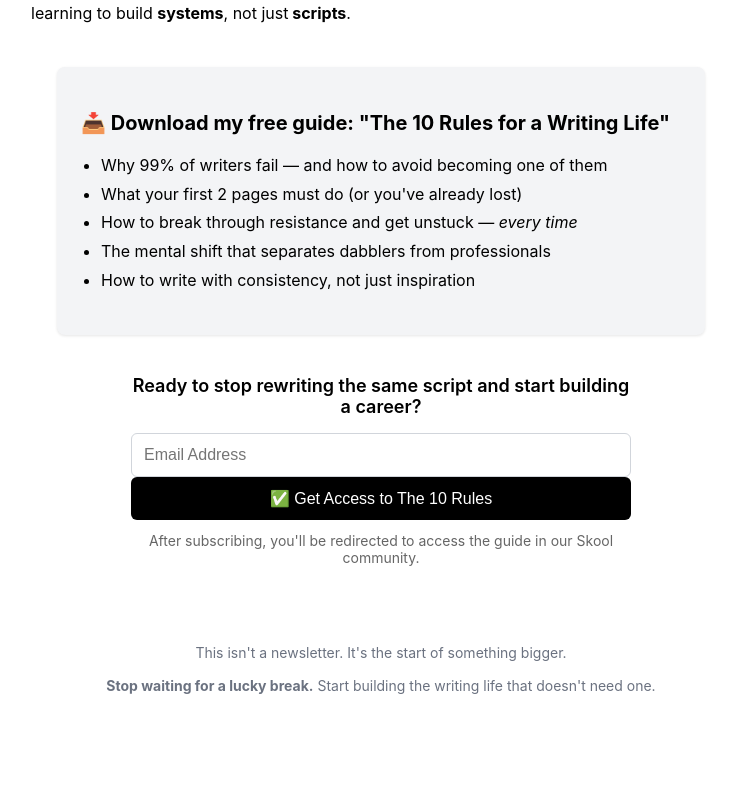
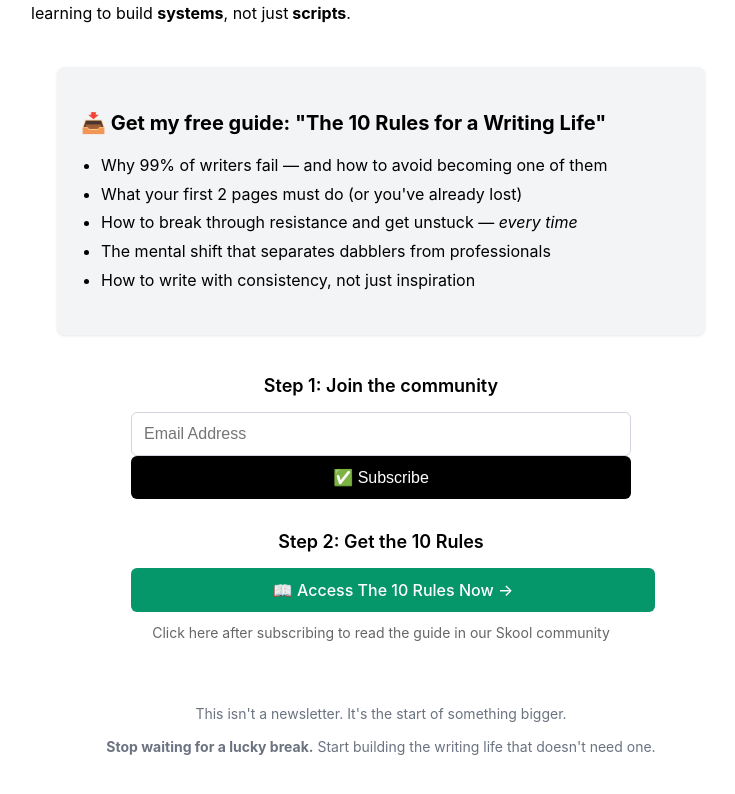
Before and after one commit to MajorityMedia/Writers-Forge-1st-Test-Landing-Page-Sept-25, a Next.js app: page / in a window 1280 px wide. Shown: the part 550-1344 px from the top of the page, without its empty margins (259-994 px from the left). Before the commit the page ends 1306 px from the top, so only its background shows below. Built offline with nearby package versions, Linux system fonts and the light colour scheme.

Commit message:
Update page.js

```diff
--- a/app/page.js
+++ b/app/page.js
@@ -50,7 +50,7 @@ export default function LandingPage() {
         margin: '0 auto 40px'
       }}>
         <h3 style={{ fontSize: '20px', fontWeight: 'bold', marginBottom: '16px' }}>
-          📥 Download my free guide: "The 10 Rules for a Writing Life"
+          📥 Get my free guide: "The 10 Rules for a Writing Life"
         </h3>
         <ul style={{ listStyle: 'disc', paddingLeft: '20px', lineHeight: '1.8' }}>
           <li>Why 99% of writers fail — and how to avoid becoming one of them</li>
@@ -62,9 +62,9 @@ export default function LandingPage() {
       </section>
 
       {/* Mailchimp Form */}
-      <section style={{ maxWidth: '500px', margin: '0 auto 64px' }}>
+      <section style={{ maxWidth: '500px', margin: '0 auto 32px' }}>
         <h4 style={{ fontSize: '18px', fontWeight: '600', marginBottom: '16px', textAlign: 'center' }}>
-          Ready to stop rewriting the same script and start building a career?
+          Step 1: Join the community
         </h4>
         <div id="mc_embed_shell">
           <div id="mc_embed_signup" style={{ background: '#fff', clear: 'left', width: '100%' }}>
@@ -113,15 +113,41 @@ export default function LandingPage() {
                     fontWeight: '500'
                   }}
                 >
-                  ✅ Get Access to The 10 Rules
+                  ✅ Subscribe
                 </button>
-                <p style={{ textAlign: 'center', marginTop: '12px', fontSize: '14px', color: '#666' }}>
-                  After subscribing, you'll be redirected to access the guide in our Skool community.
-                </p>
               </div>
             </form>
           </div>
         </div>
+      </section>
+
+      {/* Direct Link to Skool */}
+      <section style={{ maxWidth: '500px', margin: '0 auto 64px', textAlign: 'center' }}>
+        <h4 style={{ fontSize: '18px', fontWeight: '600', marginBottom: '16px' }}>
+          Step 2: Get the 10 Rules
+        </h4>
+        <a
+          href="https://www.skool.com/the-writers-forge/j-david-stems-10-iron-clad-rules-for-a-writing-life?p=c06dc1c4"
+          target="_blank"
+          rel="noopener noreferrer"
+          style={{
+            display: 'block',
+            width: '100%',
+            backgroundColor: '#059669',
+            color: 'white',
+            padding: '12px',
+            borderRadius: '6px',
+            fontSize: '16px',
+            fontWeight: '500',
+            textDecoration: 'none',
+            textAlign: 'center'
+          }}
+        >
+          📖 Access The 10 Rules Now →
+        </a>
+        <p style={{ marginTop: '12px', fontSize: '14px', color: '#666' }}>
+          Click here after subscribing to read the guide in our Skool community
+        </p>
       </section>
 
       {/* Footer Call to Action */}
@@ -134,15 +160,6 @@ export default function LandingPage() {
           writing life that doesn't need one.
         </p>
       </footer>
-
-      {/* Redirect Script */}
-      <script dangerouslySetInnerHTML={{__html: `
-        document.getElementById('mc-embedded-subscribe-form').addEventListener('submit', function(e) {
-          setTimeout(function() {
-            window.location.href = 'https://www.skool.com/the-writers-forge/j-david-stems-10-iron-clad-rules-for-a-writing-life?p=c06dc1c4';
-          }, 1000);
-        });
-      `}} />
     </main>
   );
 }
```
